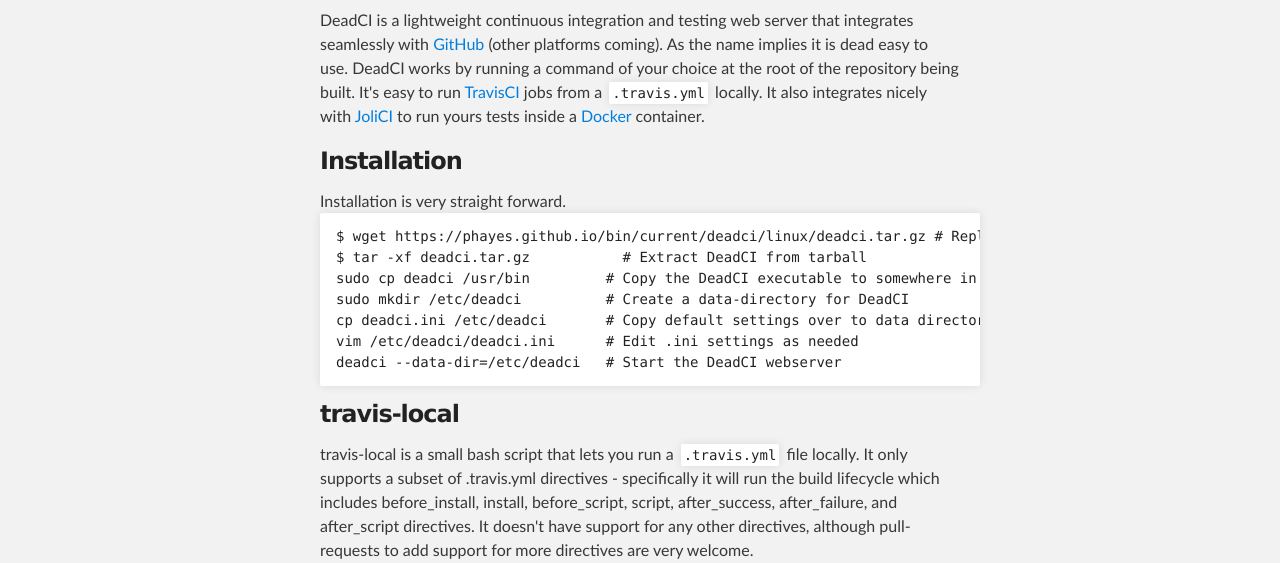
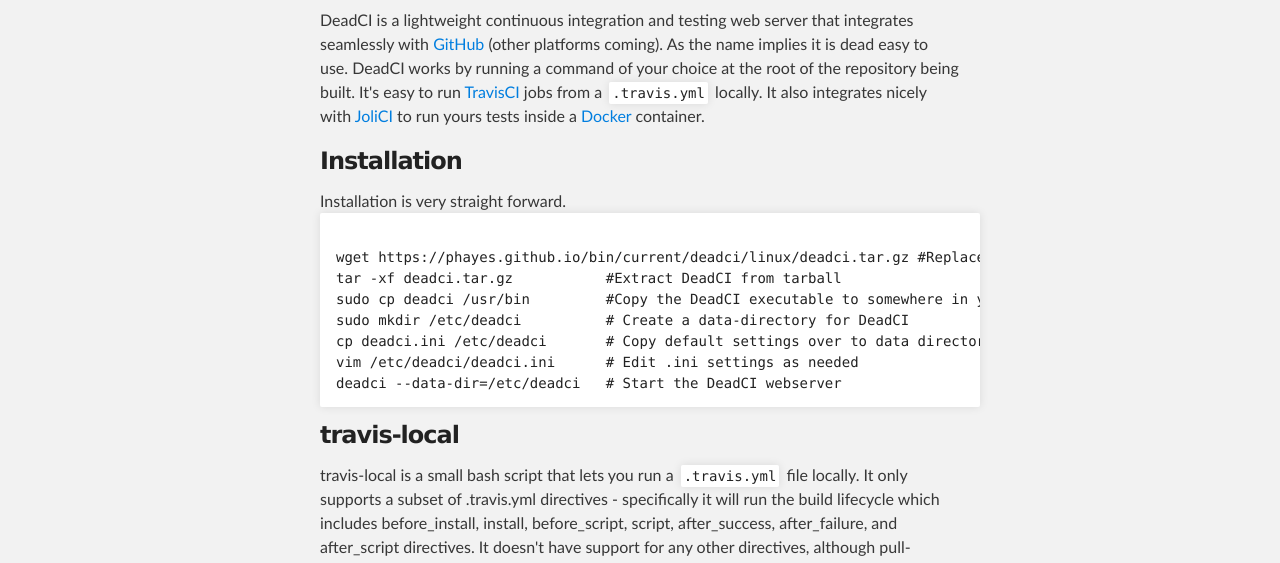
Before and after one commit to phayes/deadci, a plain HTML site: page index.html in a window 1280 px wide. Shown: the part 219-782 px from the top of the page. Drawn offline with nearby package versions, Linux system fonts and the light colour scheme; a small style sheet from the web is missing.

Commit message:
Moving to sh

```diff
--- a/index.html
+++ b/index.html
@@ -41,9 +41,10 @@
 
         Installation is very straight forward.
 
-        <pre><code style='bash'>$ wget https://phayes.github.io/bin/current/deadci/linux/deadci.tar.gz # Replace `linux` with `mac` for MacOSX.
-$ tar -xf deadci.tar.gz           # Extract DeadCI from tarball
-sudo cp deadci /usr/bin         # Copy the DeadCI executable to somewhere in your $PATH
+        <pre><code style='sh'>
+wget https://phayes.github.io/bin/current/deadci/linux/deadci.tar.gz #Replace `linux` with `mac` for MacOSX.
+tar -xf deadci.tar.gz           #Extract DeadCI from tarball
+sudo cp deadci /usr/bin         #Copy the DeadCI executable to somewhere in your $PATH
 sudo mkdir /etc/deadci          # Create a data-directory for DeadCI
 cp deadci.ini /etc/deadci       # Copy default settings over to data directory
 vim /etc/deadci/deadci.ini      # Edit .ini settings as needed
```
